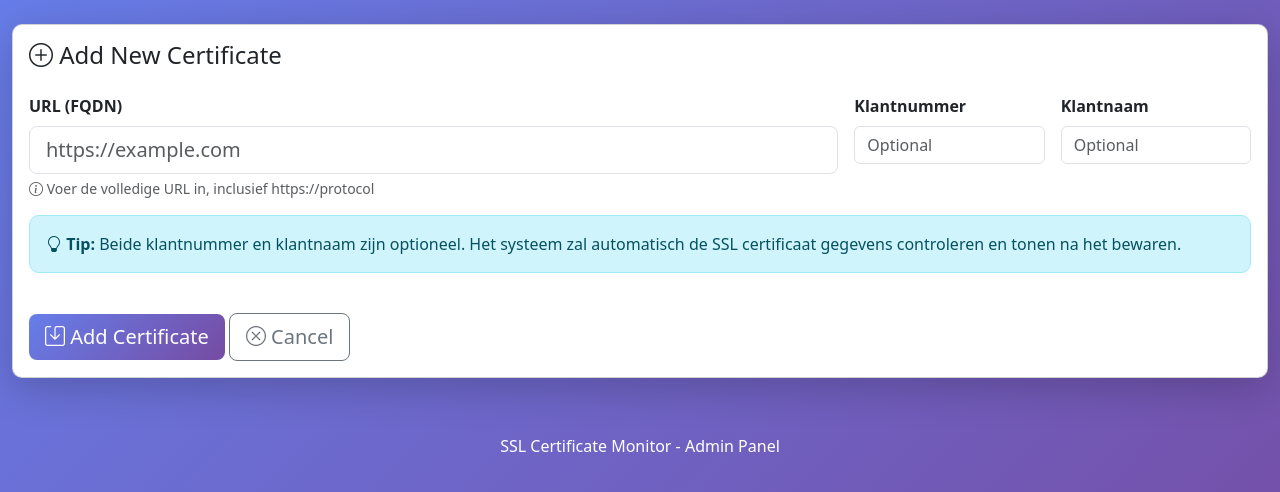
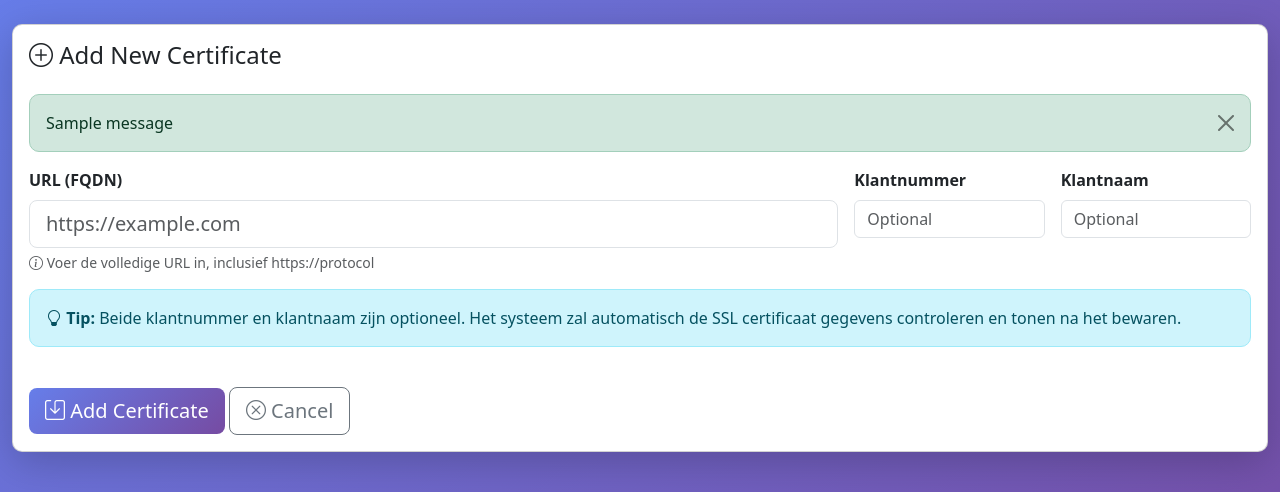
Before and after one commit to trooster/ssl-checker, a Flask app: page /admin in a window 1280 px wide. Shown: the part 57-549 px from the top of the page. Run offline with Flask 3, Linux system fonts and the light colour scheme; tables that the repository leaves empty hold one stand-in row (values such as "Sample post"); one stand-in notice (Sample message) is shown.

Commit message:
Fix: Add flash messages and better feedback for delete operations
Bug fix improvements:
1. Added flash message notifications for delete operations
   - Success message when certificate is deleted
   - User-friendly error messages for duplicate URLs

2. Improved flash message display in admin template
   - Added Bootstrap alert component for messages
   - Auto-dismiss after 5 seconds with close button

3. Fixed update logic for existing URLs
   - Now properly redirects back to edit view on duplicate error
   - Clear user feedback when trying to update to existing URL

Changes:
- Modified admin.html template to show flash messages
- Updated routes.py to add flash() calls for delete and update operations
- Improved user feedback for all admin actions

The fix ensures users see confirmation after deleting certificates,
making the admin panel more user-friendly and preventing confusion
about whether the delete operation was successful.

```diff
--- a/app/routes.py
+++ b/app/routes.py
@@ -64,6 +64,7 @@ def admin():
         # Handle deletion
         db.execute('DELETE FROM urls WHERE id = ?', (delete_id,))
         db.commit()
+        flash('Certificate deleted successfully', 'success')
         return redirect(url_for('main.admin'))
 
     if request.method == 'POST' and url_id:
@@ -77,7 +78,8 @@ def admin():
         ).fetchone()
 
         if existing:
-            flash('URL already exists', 'error')
+            flash('URL already exists, cannot update', 'error')
+            return redirect(url_for('main.admin', edit=url_id))
 
         # Update the URL
         db.execute('''
@@ -89,6 +91,7 @@ def admin():
             WHERE id = ?
         ''', (data['fqdn'], data.get('customer_number', ''), data.get('customer_name', ''), url_id))
         db.commit()
+        flash('Certificate updated successfully', 'success')
         return redirect(url_for('main.admin'))
 
     if request.method == 'POST':
--- a/app/templates/admin.html
+++ b/app/templates/admin.html
@@ -78,6 +78,17 @@
                             <i class="bi bi-{{ 'pencil-square' if edit_url else 'plus-circle' }}"></i>
                             {{ 'Edit Certificate' if edit_url else 'Add New Certificate' }}
                         </h4>
+
+                        {% with messages = get_flashed_messages(with_categories=true) %}
+                            {% if messages %}
+                                {% for category, message in messages %}
+                                    <div class="alert alert-{{ 'danger' if category == 'error' else 'success' }} alert-dismissible fade show" role="alert">
+                                        {{ message }}
+                                        <button type="button" class="btn-close" data-bs-dismiss="alert" aria-label="Close"></button>
+                                    </div>
+                                {% endfor %}
+                            {% endif %}
+                        {% endwith %}
 
                         <form method="POST" action="/admin" class="row g-3">
                             <input type="hidden" name="" value="admin">
```
